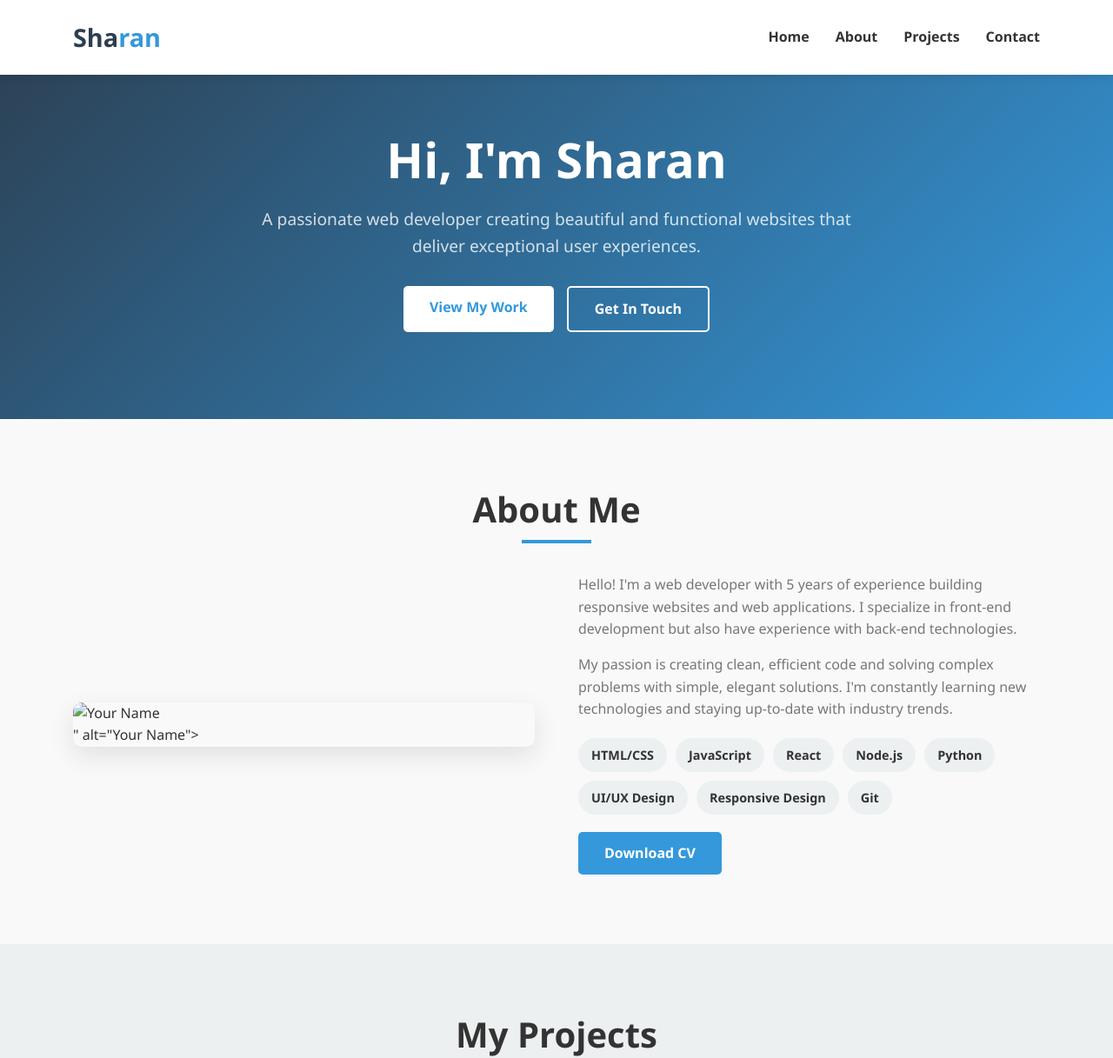
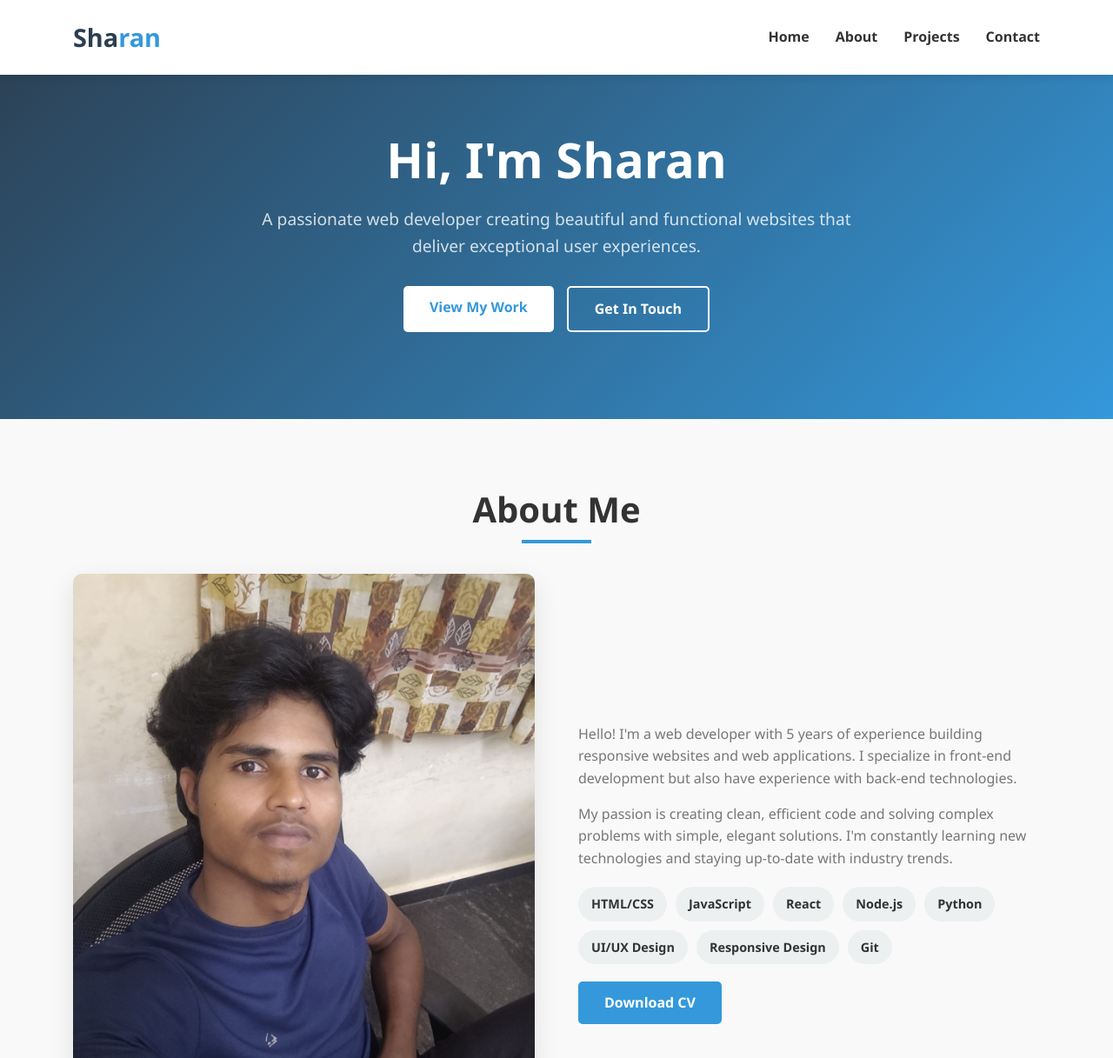
Before and after one commit to sharanaks/new, a plain HTML site: page index.html in a window 1280 px wide. Shown: the top 1217 px of the page at 87% size. Drawn offline with Linux system fonts and the light colour scheme.

Commit message:
Update index.html

```diff
--- a/index.html
+++ b/index.html
@@ -500,7 +500,7 @@
             <h2>About Me</h2>
             <div class="about-content">
                 <div class="about-img">
-                    <img src="<img src="https://raw.githubusercontent.com/sharanaks/new/ea1c9828-c36b-4883-839b-92835a3e7c43.jpeg" alt="Your Name">" alt="Your Name">               </div>
+                    <img src="https://sharanaks.github.io/new/ea1c9828-c36b-4883-839b-92835a3e7c43.jpeg" alt="Your Name">               </div>
                 <div class="about-text">
                     <p>Hello! I'm a web developer with 5 years of experience building responsive websites and web applications. I specialize in front-end development but also have experience with back-end technologies.</p>
                     <p>My passion is creating clean, efficient code and solving complex problems with simple, elegant solutions. I'm constantly learning new technologies and staying up-to-date with industry trends.</p>
```
